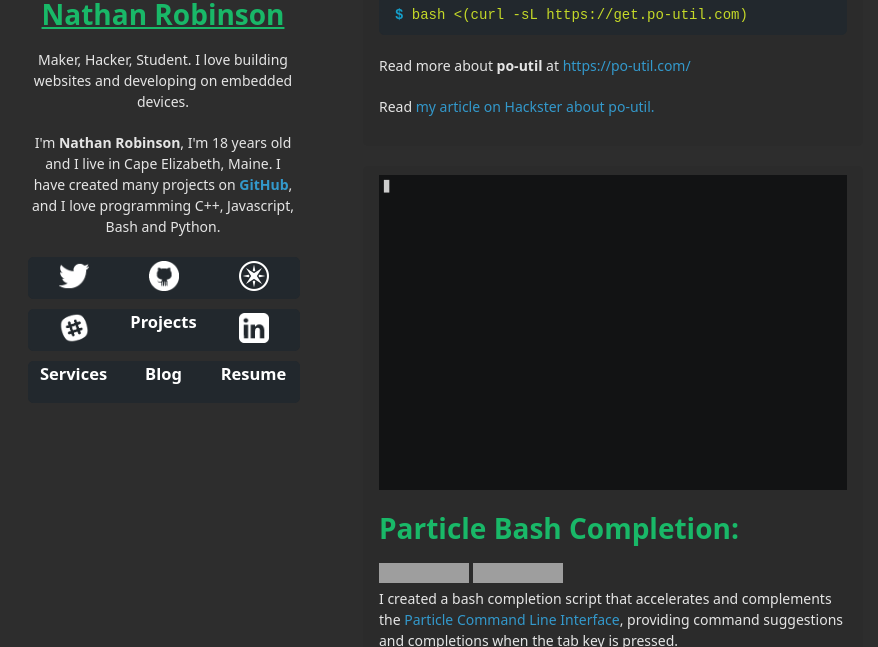
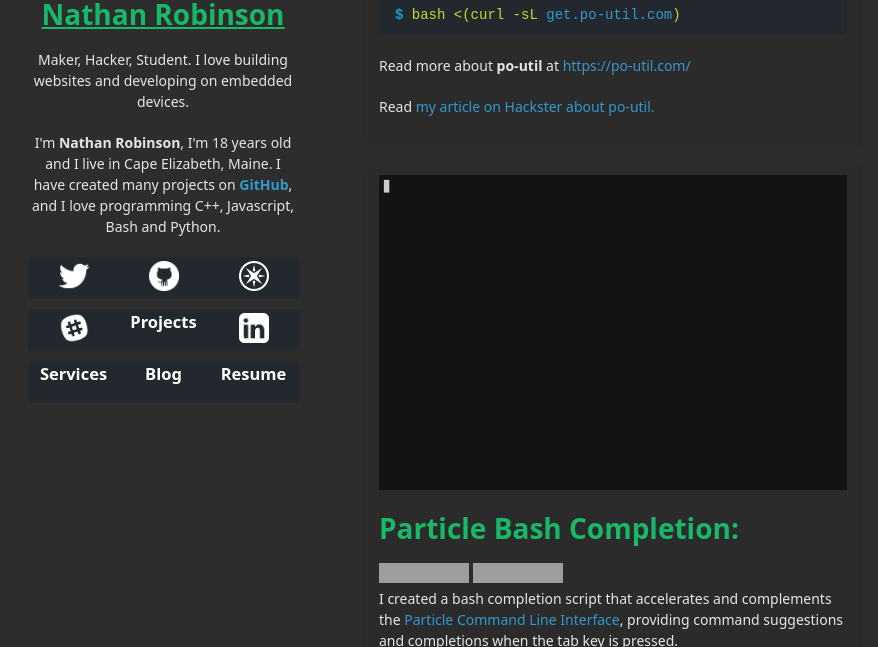
Before and after one commit to Willj221/nrobinson.me, a Jekyll site: the page built from pages/projects.md, in a window 1280 px wide and 900 px high, scrolled down 365 px, cut to the strip 253-900 px from the top of the window. Shown: the whole strip, without its empty margins (182-1060 px from the left). Built offline with Jekyll 4.4.1, drawn with Linux system fonts in a browser that asks for light colours; part of the change alters nothing that is shown; grey boxes are pictures that could not be loaded.

Commit message:
at 08:29 of 2018-03-01

```diff
--- a/pages/projects.md
+++ b/pages/projects.md
@@ -20,7 +20,7 @@ permalink: /projects/
 </a><p><a href="https://github.com/nrobinson2000/po-util">Po-util</a>, short for Particle Offline Utility, is a tool I maintain for facilitating the ultimate local Particle development experience.</p><p>
     Po-util is my personal solution to local Particle development that uses the GCC for ARM Cortex processors toolchain to build your projects using the <a href="https://github.com/spark/firmware">Particle Firmware Source</a> directly on your computer.
     Po-util can be installed on macOS using Homebrew:
-  </p><pre><code><strong class="shell">$</strong> bash <(curl -sL https://get.po-util.com)</code>
+  </p><pre><code><strong class="shell">$</strong> bash <(curl -sL <a href="https://get.po-util.com">get.po-util.com</a>)</code>
 </pre><p>Read more about <strong>po-util</strong> at <a href="https://po-util.com/">https://po-util.com/</a></p><p>Read <a href="https://particle.hackster.io/nrobinson2000/how-to-develop-particle-locally-using-po-util-e3227f?ref=channel&amp;ref_id=286_trending___&amp;offset=22">my article on Hackster about po-util.</a></p></div>
 
 --------------------------------------------------------------------------------
```
